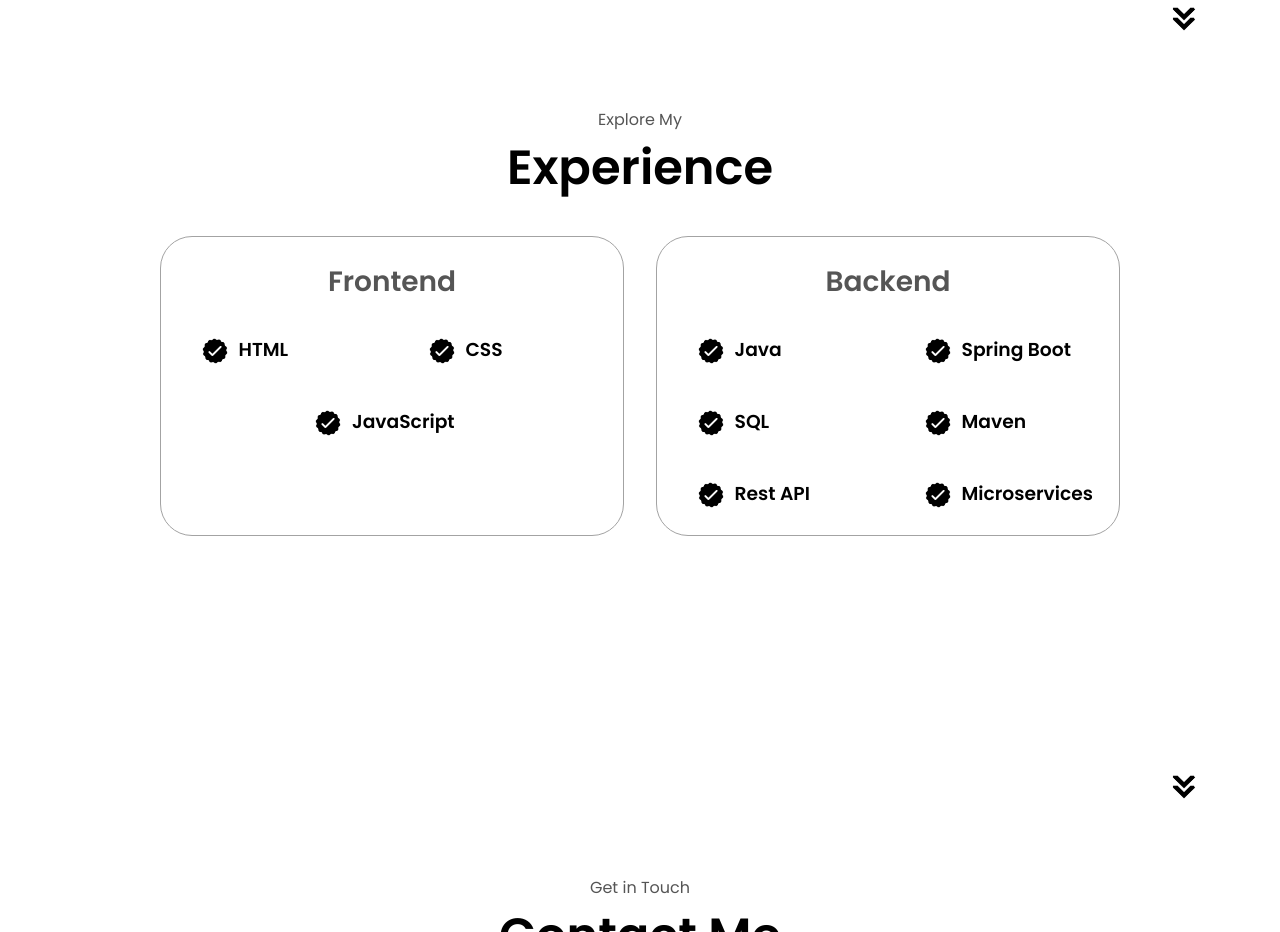
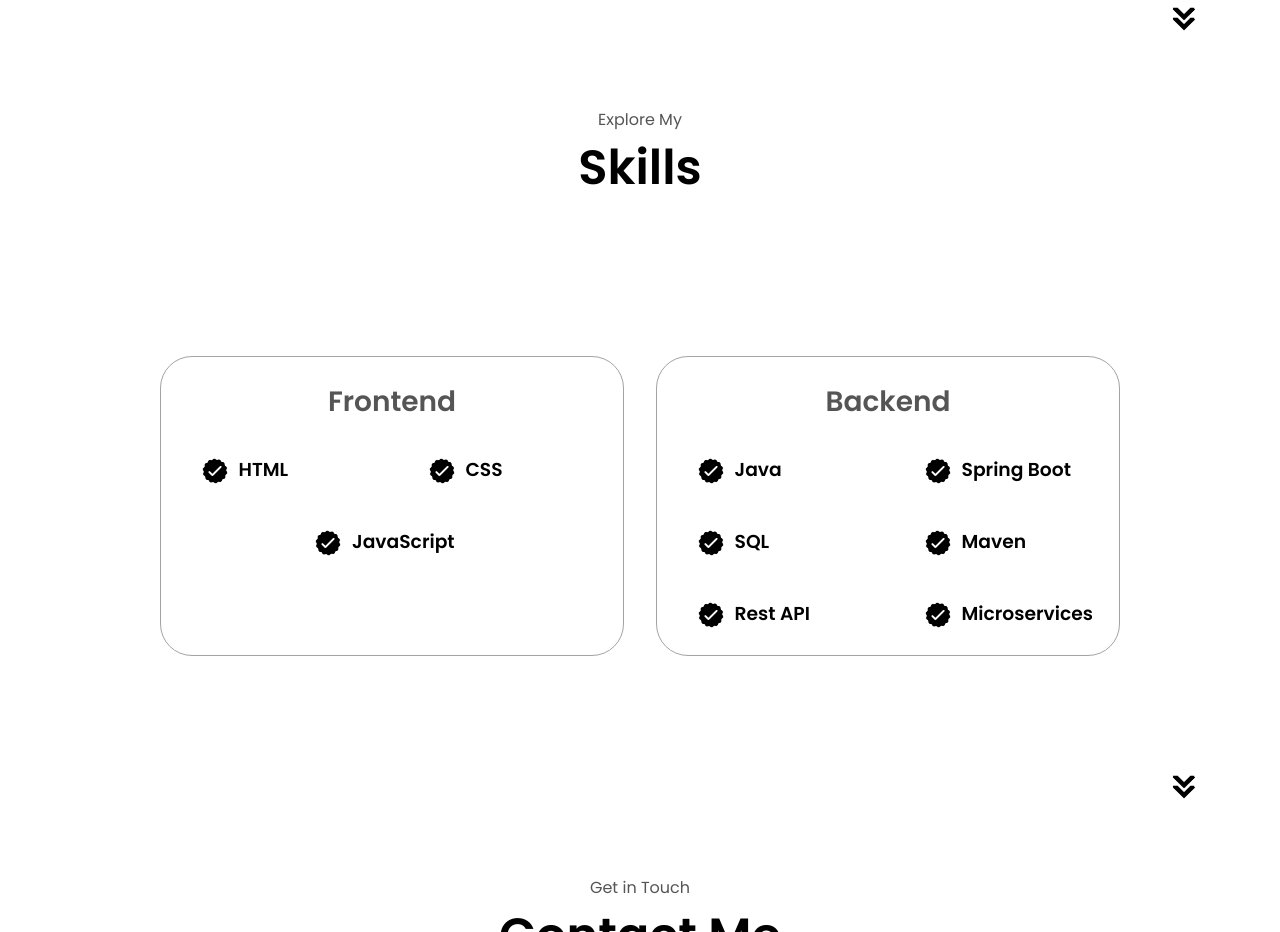
Before and after one commit to iaryaverma/portfolio, a plain HTML site: page index.html in a window 1280 px wide. Shown: the part 1589-2521 px from the top of the page. Drawn offline with Linux system fonts and the light colour scheme.

Commit message:
Skill section updated

```diff
--- a/index.html
+++ b/index.html
@@ -119,7 +119,7 @@
     </section>
     <section id="experience">
       <p class="section__text__p1">Explore My</p>
-      <h1 class="title">Experience</h1>
+      <h1 class="title">Skills</h1>
       <div class="experience-details-container">
         <div class="about-containers">
           <div class="details-container">
--- a/style.css
+++ b/style.css
@@ -331,6 +331,7 @@ section {
   display: flex;
   justify-content: center;
   flex-direction: column;
+  margin-top: 15vh;
 }
 
 .article-container {
```
